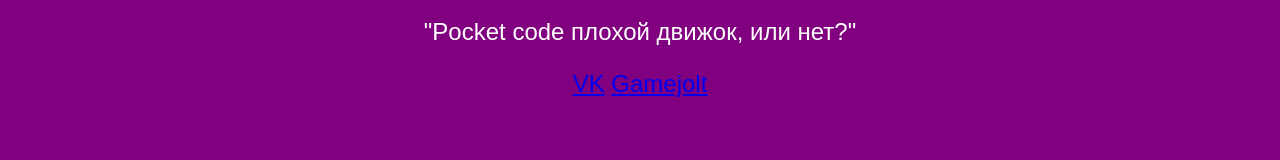
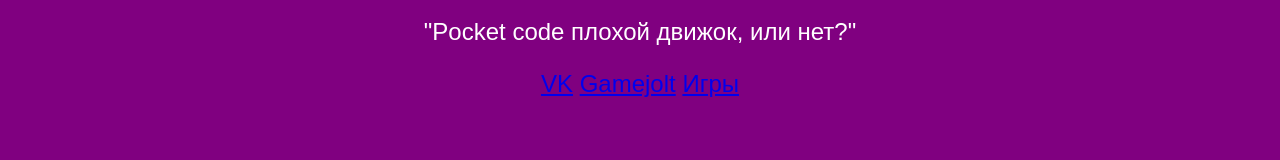
Before and after one commit to Kriperovich/Armor_studio_site, a plain HTML site: page index.html in a window 1280 px wide. Shown: the part 210-370 px from the top of the page. Drawn offline with Linux system fonts and the light colour scheme.

Commit message:
Update index.html

```diff
--- a/index.html
+++ b/index.html
@@ -49,6 +49,7 @@
     <p>"Pocket code плохой движок, или нет?"</p>
     <a href="https://vk.com/club225641255">VK</a>
     <a href="https://gamejolt.com/@Armor_studio">Gamejolt</a>
+    <a href="https://kriperovich.github.io/Armor_studio_site/games">Игры</a>
   </div>
 
   <div id="content">
```
